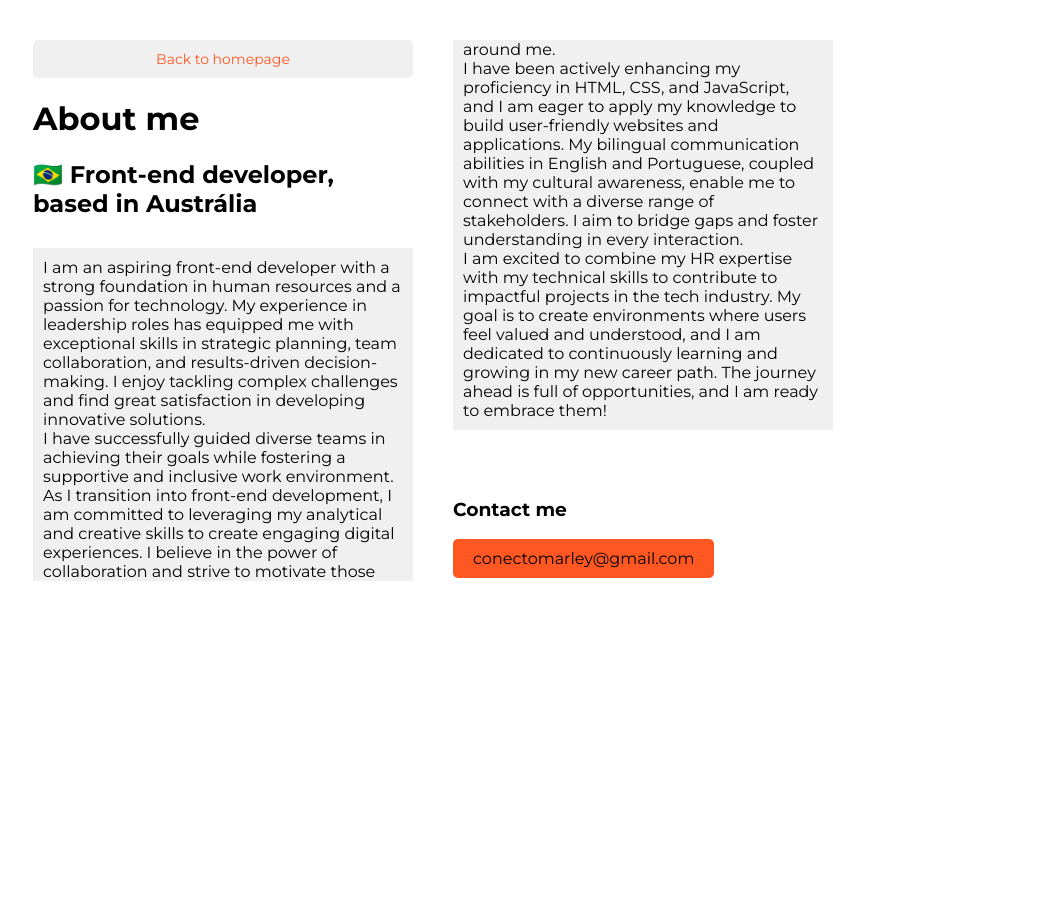
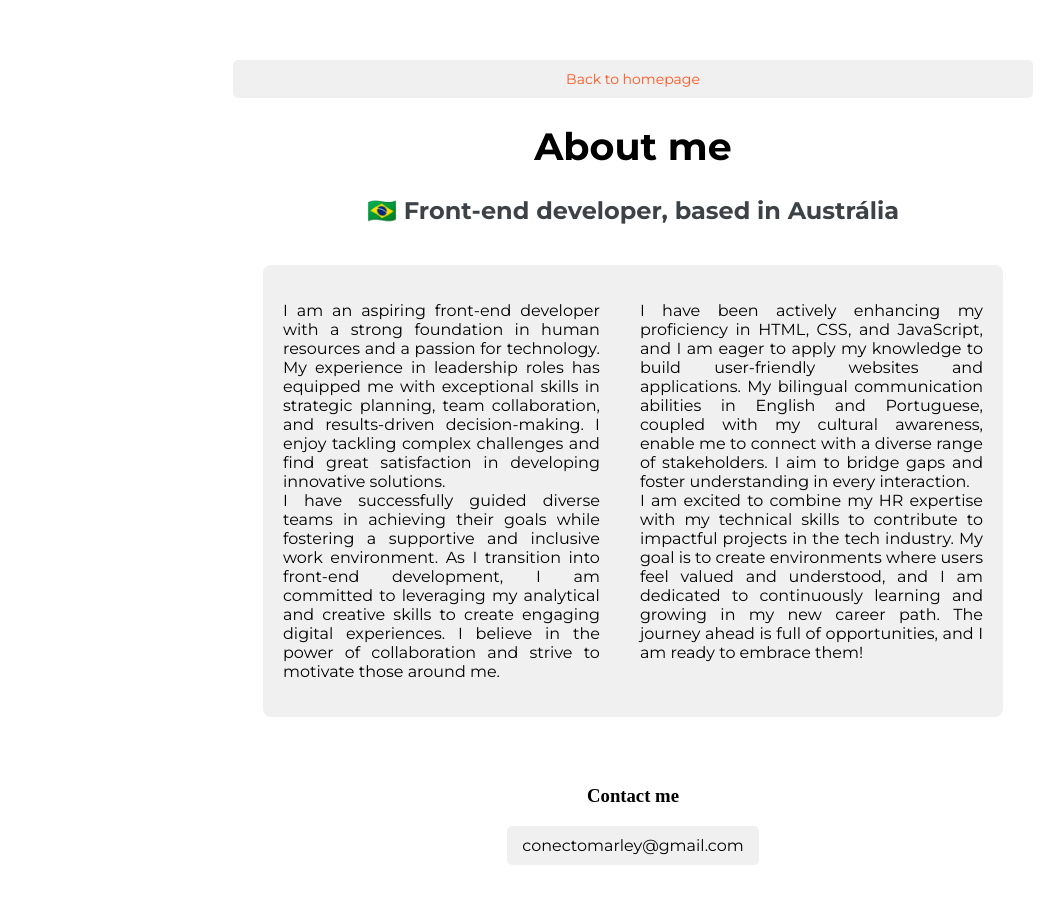
Before and after one commit to conectomarley/oneportfolio, a plain HTML site: page about.html in a window 1280 px wide. Shown: the whole page, without its empty margins (7-1071 px from the left). Before the commit the page ends 800 px from the top, so only its background shows below. Drawn offline with Linux system fonts and the light colour scheme.

Commit message:
updating css for about me

```diff
--- a/about.html
+++ b/about.html
@@ -16,15 +16,7 @@
     />
 
     <title>About me</title>
-    <style>
-      body {
-        font-family: "Montserrat", sans-serif;
-        margin: 40px;
-        column-count: 2;
-        column-gap: 40px;
-      }
-    </style>
-    </style>
+
   </head>
   <body>
     <a href="index.html" id="backhome">Back to homepage</a>
@@ -46,7 +38,10 @@
         into front-end development, I am committed to leveraging my analytical
         and creative skills to create engaging digital experiences. I believe in
         the power of collaboration and strive to motivate those around me.
+        </p>
+
         <br />
+        <p>
         I have been actively enhancing my proficiency in HTML, CSS, and
         JavaScript, and I am eager to apply my knowledge to build user-friendly
         websites and applications. My bilingual communication abilities in
@@ -61,6 +56,7 @@
         The journey ahead is full of opportunities, and I am ready to embrace
         them!
       </p>
+      </div>
     </div>
     <br />
     <div class="contact">
--- a/style.css
+++ b/style.css
@@ -77,18 +77,53 @@ a {
   color: white;
 }
 
-.about-contact {
+div.about-intro {
+  text-align: center;
+  margin-bottom: 40px;
   font-family: var(--font-family);
-  background-color: #f0f0f0;
-  display: flex;
-  margin: 30px 0;
 }
 
-.about-contact p {
-  margin: 10px;
+div.about-intro h1 {
+  font-size: 38px;
 }
 
-.about-intro .contact {
+div.about-intro h2 {
+  font-size: 24px;
+  color: #3c4245;
+}
+
+div.about-contact {
+  font-family: var(--font-family);
+  display: flex;
+  justify-content: space-between;
+  gap: 20px;
+  margin: 30px auto;
+  max-width: 700px;
+}
+
+div.about-contact {
+  flex: 1;
+  background-color: #f0f0f0;
+  color: #000;
+  font-family: var(--font-family);
+  padding: 20px;
+  text-align: justify;
+  border-radius: 8px;
+}
+
+div.contact {
   text-align: center;
-  font-family: var(--font-family);
+  margin-top: 20px;
 }
+
+div.contact a {
+  padding: 10px 15px;
+  background-color: #f0f0f0;
+  border-radius: 5px;
+  color: black;
+  text-decoration: none;
+}
+
+div.contact a:hover {
+  background-color: #e64a19;
+}
```
